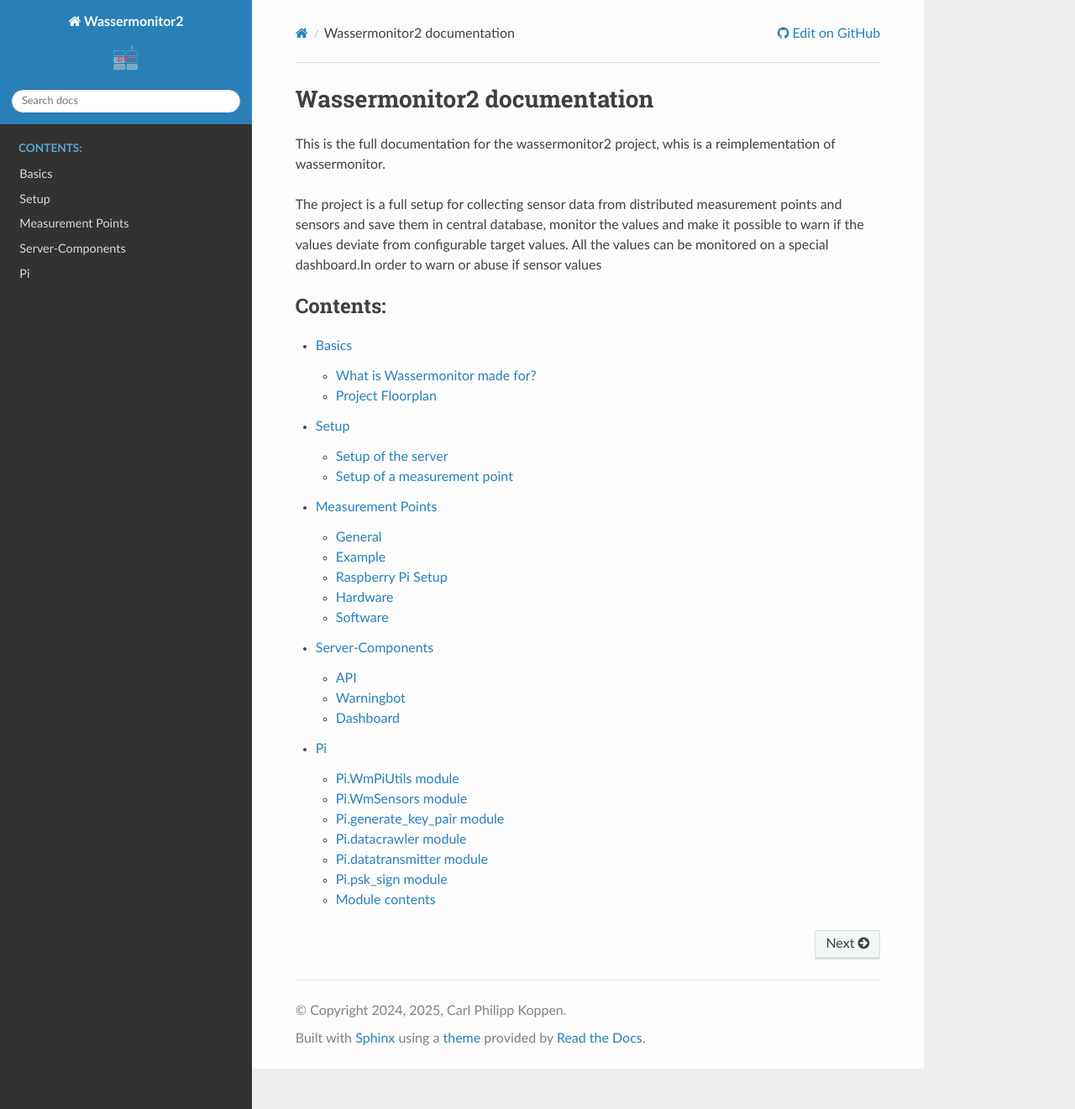
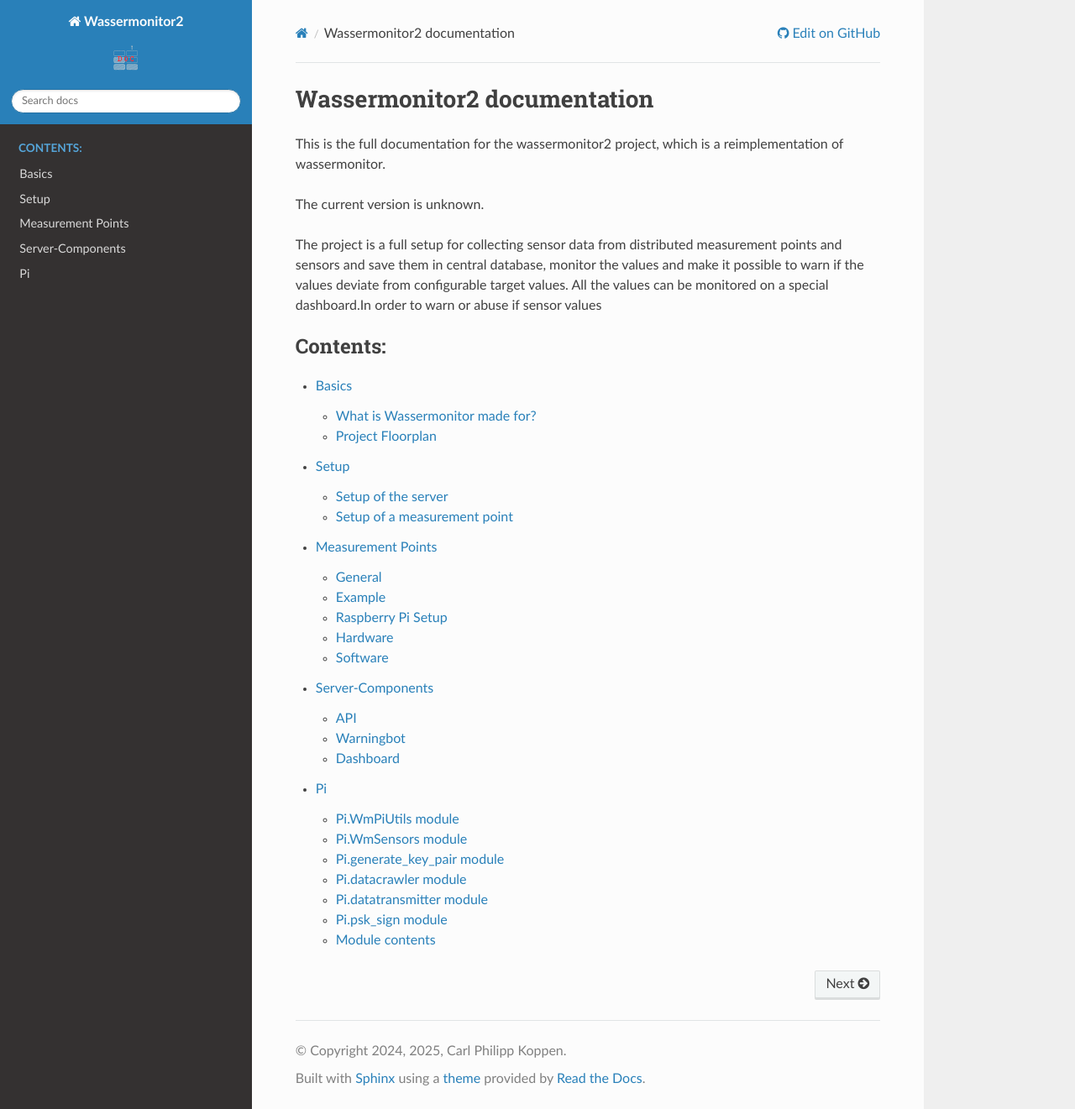
Before and after one commit to calphiko/Wassermonitor2, a Sphinx documentation site: the page built from Doc/source/index.rst, in a window 1280 px wide and 1321 px high. Shown: the whole window at 84% size. Built offline with Sphinx 7.4.7 and the Read the Docs theme 3.1.0, drawn with Linux system fonts in a browser that asks for light colours; pages that are not in the unit, such as notebooks, are missing from menus.

Commit message:
added version string

```diff
--- a/Doc/source/index.rst
+++ b/Doc/source/index.rst
@@ -6,7 +6,9 @@
 Wassermonitor2 documentation
 ============================
 
-This is the full documentation for the wassermonitor2 project, whis is a reimplementation of wassermonitor.
+This is the full documentation for the wassermonitor2 project, which is a reimplementation of wassermonitor.
+
+The current version is |version|.
 
 The project is a full setup for collecting sensor data from distributed measurement points and sensors and save them in
 central database, monitor the values and make it possible to warn if the values deviate from configurable target values.
```
